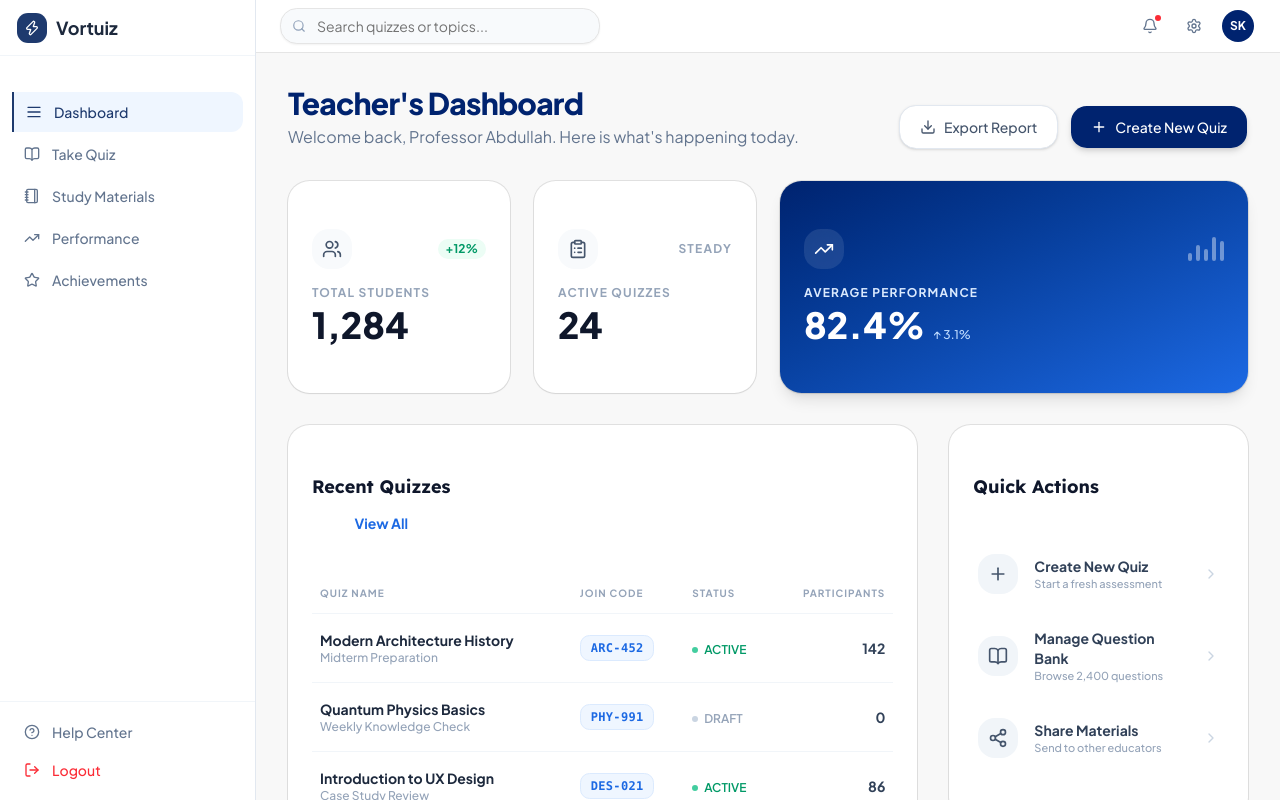
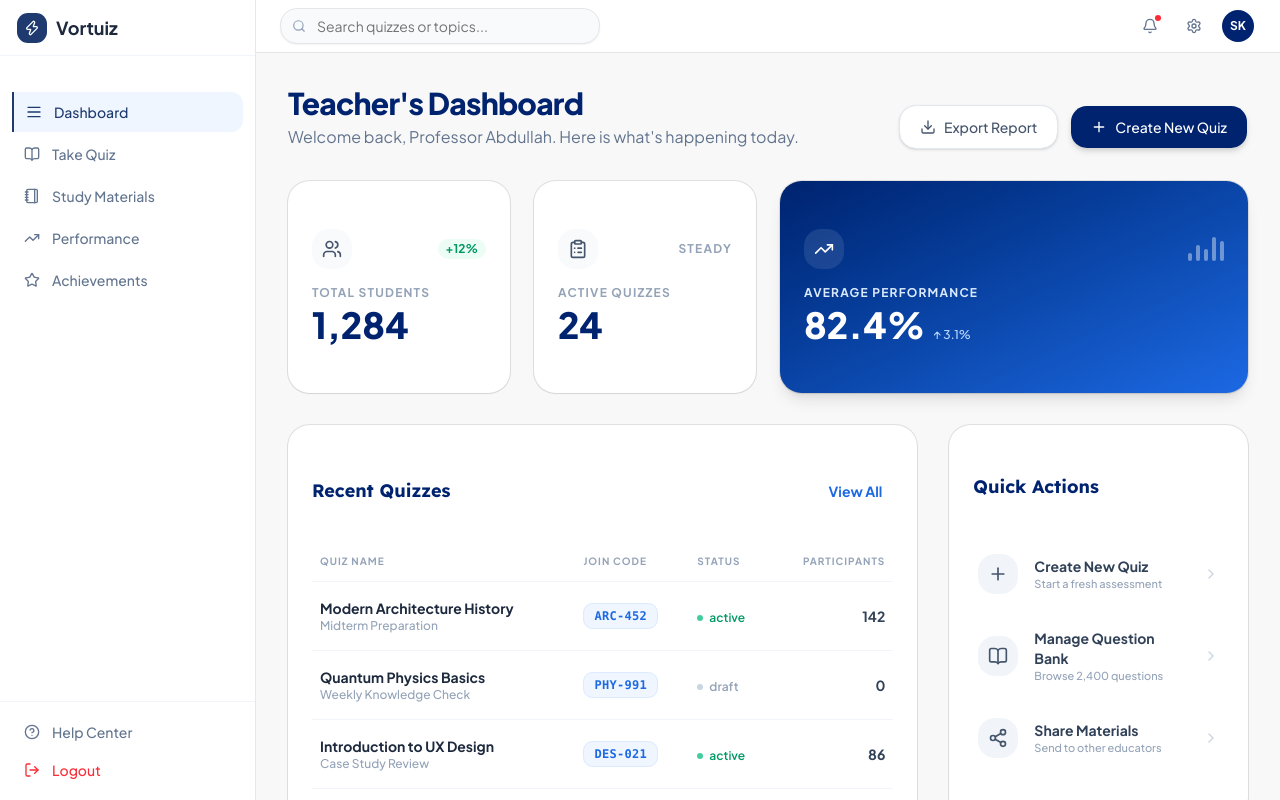
Before and after one commit to MuhammadSaimSaleem/vortuiz, a Next.js app: page /dashboard in a window 1280 px wide. Built offline with nearby package versions, Linux system fonts and the light colour scheme.

Commit message:
UI Fixes

```diff
--- a/app/(teacher)/dashboard/page.tsx
+++ b/app/(teacher)/dashboard/page.tsx
@@ -23,31 +23,21 @@ import {
   Users,
   ClipboardList,
 } from "lucide-react";
-
-// --- Types ---
-type QuizStatus = "ACTIVE" | "DRAFT";
-
-interface Quiz {
-  id: string;
-  name: string;
-  subtitle: string;
-  joinCode: string;
-  status: QuizStatus;
-  participants: number;
-}
+import { Quiz, QuizStatus } from "@/lib/data";
+import Link from "next/link";
 
 // --- Data ---
 const quizzes: Quiz[] = [
-  { id: "1", name: "Modern Architecture History", subtitle: "Midterm Preparation", joinCode: "ARC-452", status: "ACTIVE", participants: 142 },
-  { id: "2", name: "Quantum Physics Basics", subtitle: "Weekly Knowledge Check", joinCode: "PHY-991", status: "DRAFT", participants: 0 },
-  { id: "3", name: "Introduction to UX Design", subtitle: "Case Study Review", joinCode: "DES-021", status: "ACTIVE", participants: 86 },
-  { id: "4", name: "Macroeconomics 101", subtitle: "Final Semester Revision", joinCode: "ECO-111", status: "ACTIVE", participants: 312 },
+  { id: "1", name: "Modern Architecture History", subtitle: "Midterm Preparation", joinCode: "ARC-452", status: "active", participantCount: 142 },
+  { id: "2", name: "Quantum Physics Basics", subtitle: "Weekly Knowledge Check", joinCode: "PHY-991", status: "draft", participantCount: 0 },
+  { id: "3", name: "Introduction to UX Design", subtitle: "Case Study Review", joinCode: "DES-021", status: "active", participantCount: 86 },
+  { id: "4", name: "Macroeconomics 101", subtitle: "Final Semester Revision", joinCode: "ECO-111", status: "active", participantCount: 312 },
 ];
 
 // --- Sub-components ---
 
 function StatusBadge({ status }: { status: QuizStatus }) {
-  const isActive = status === "ACTIVE";
+  const isActive = status === "active";
   return (
     <span className={`inline-flex items-center gap-1.5 text-xs font-semibold ${isActive ? "text-emerald-600" : "text-brand-subtitle"}`}>
       <span className={`h-1.5 w-1.5 rounded-full ${isActive ? "bg-emerald-500 animate-pulse" : "bg-slate-300"}`} />
@@ -119,7 +109,7 @@ export default function TeacherDashboard() {
                 <Badge variant="secondary" className="bg-emerald-50 text-emerald-600 border-none font-bold">+12%</Badge>
               </div>
               <p className="text-xs font-bold uppercase tracking-widest text-brand-subtitle">Total Students</p>
-              <p className="text-4xl font-black text-slate-900 mt-1">1,284</p>
+              <p className="text-4xl font-black text-brand-navy mt-1">1,284</p>
             </CardContent>
           </Card>
 
@@ -132,7 +122,7 @@ export default function TeacherDashboard() {
                 <span className="text-xs font-bold text-brand-subtitle uppercase tracking-widest">Steady</span>
               </div>
               <p className="text-xs font-bold uppercase tracking-widest text-brand-subtitle">Active Quizzes</p>
-              <p className="text-4xl font-black text-slate-900 mt-1">24</p>
+              <p className="text-4xl font-black text-brand-navy mt-1">24</p>
             </CardContent>
           </Card>
 
@@ -161,9 +151,11 @@ export default function TeacherDashboard() {
         <div className="grid grid-cols-1 lg:grid-cols-3 gap-8">
           {/* Table Area */}
           <Card className="lg:col-span-2 border-slate-100 shadow-soft rounded-2xl h-fit">
-            <CardHeader className="px-6 pt-6 pb-2 flex-row items-center justify-between">
-              <CardTitle className="text-lg font-bold text-slate-900">Recent Quizzes</CardTitle>
+            <CardHeader className="px-6 pt-6 pb-2">
+              <div className="flex items-center justify-between">
+                <CardTitle className="text-lg font-bold text-brand-navy">Recent Quizzes</CardTitle>
                 <Button variant="link" className="text-brand-blue font-bold hover:no-underline">View All</Button>
+              </div>
             </CardHeader>
             <CardContent className="px-6 pb-6">
               <Table>
@@ -184,7 +176,7 @@ export default function TeacherDashboard() {
                       </TableCell>
                       <TableCell><JoinCodeBadge code={quiz.joinCode} /></TableCell>
                       <TableCell><StatusBadge status={quiz.status} /></TableCell>
-                      <TableCell className="text-right text-sm font-bold text-slate-700">{quiz.participants}</TableCell>
+                      <TableCell className="text-right text-sm font-bold text-slate-700">{quiz.participantCount}</TableCell>
                     </TableRow>
                   ))}
                 </TableBody>
@@ -196,15 +188,16 @@ export default function TeacherDashboard() {
           <div className="space-y-6">
             <Card className="border-slate-100 shadow-soft rounded-2xl">
               <CardHeader className="px-6 pt-6 pb-4">
-                <CardTitle className="text-lg font-bold text-slate-900">Quick Actions</CardTitle>
+                <CardTitle className="text-lg font-bold text-brand-navy">Quick Actions</CardTitle>
               </CardHeader>
               <CardContent className="px-4 pb-6 space-y-2">
                 {[
-                  { icon: Plus, label: "Create New Quiz", sub: "Start a fresh assessment" },
-                  { icon: BookOpen, label: "Manage Question Bank", sub: "Browse 2,400 questions" },
-                  { icon: Share2, label: "Share Materials", sub: "Send to other educators" },
-                ].map(({ icon: Icon, label, sub }) => (
-                  <button key={label} className="flex w-full items-center gap-4 rounded-xl p-3 hover:bg-slate-50 transition-all group border border-transparent hover:border-slate-100">
+                  { icon: Plus, label: "Create New Quiz", sub: "Start a fresh assessment", link: "/quiz/create" },
+                  { icon: BookOpen, label: "Manage Question Bank", sub: "Browse 2,400 questions", link: "/question-bank" },
+                  { icon: Share2, label: "Share Materials", sub: "Send to other educators", link: "/share-material" },
+                ].map(({ icon: Icon, label, sub, link}) => (
+                  <button key={label} className="flex w-full items-center rounded-xl p-3 hover:bg-slate-50 transition-all group border border-transparent hover:border-slate-100">
+                    <Link href={link} className="flex w-full items-center gap-4">
                       <div className="flex h-10 w-10 shrink-0 items-center justify-center rounded-xl bg-slate-100 group-hover:bg-brand-blue/10 transition-colors">
                         <Icon className="h-5 w-5 text-slate-600 group-hover:text-brand-blue" />
                       </div>
@@ -213,6 +206,7 @@ export default function TeacherDashboard() {
                         <p className="text-[11px] text-brand-subtitle font-medium">{sub}</p>
                       </div>
                       <ChevronRight className="h-4 w-4 text-slate-300 group-hover:text-slate-500" />
+                    </Link>
                   </button>
                 ))}
               </CardContent>
@@ -220,7 +214,7 @@ export default function TeacherDashboard() {
 
             <Card className="border-slate-100 shadow-soft rounded-2xl">
               <CardHeader className="px-6 pt-6 pb-4">
-                <CardTitle className="text-lg font-bold text-slate-900">Engagement Insights</CardTitle>
+                <CardTitle className="text-lg font-bold text-brand-navy">Engagement Insights</CardTitle>
               </CardHeader>
               <CardContent className="px-6 pb-6">
                 <div className="flex items-center gap-5 mb-6">
--- a/app/(teacher)/resource-library/page.tsx
+++ b/app/(teacher)/resource-library/page.tsx
@@ -492,7 +492,7 @@ export default function ResourceLibrary() {
   const [folders,   setFolders]   = useState<FolderType[]>(INITIAL_FOLDERS);
 
   // UI state
-  const [sidebarOpen, setSidebarOpen] = useState<boolean>(false);
+  const [sidebarOpen, setSidebarOpen] = useState<boolean>(true);
   const [viewMode,        setViewMode]        = useState<ViewMode>("grid");
   const [search,          setSearch]          = useState("");
   const [sortBy,          setSortBy]          = useState<SortOption>("recently_added");
--- a/app/(teacher)/student-directory/page.tsx
+++ b/app/(teacher)/student-directory/page.tsx
@@ -550,7 +550,7 @@ export default function StudentRoster() {
               {/* Export */}
               <Button
                 variant="outline"
-                className="text-sm font-medium border-border bg-white"
+                className="h-11 px-5 gap-2 border-slate-200 text-slate-600 rounded-xl hover:bg-slate-50 shadow-sm"
                 onClick={() => exportToCSV(filtered)}
               >
                 <Download className="w-4 h-4 mr-2" />
@@ -559,7 +559,7 @@ export default function StudentRoster() {
 
               {/* Message Students */}
               <Button
-                className="bg-brand-navy text-white text-sm font-semibold px-5 hover:bg-brand-blue transition-colors"
+                className="h-11 px-5 gap-2 bg-brand-navy hover:bg-brand-navy/90 text-white rounded-xl shadow-md transition-all"
                 onClick={handleMessageStudents}
               >
                 <Mail className="w-4 h-4 mr-2" />
--- a/lib/data.ts
+++ b/lib/data.ts
@@ -24,14 +24,16 @@ export type QuizStatus = 'active' | 'draft' | 'archived';
 
 export interface Quiz {
   id: string;
-  instructor_id: string;
-  title: string;
-  description: string;
-  join_code: string; // e.g., "ARC-452"
+  name?: string;
+  subtitle?: string;
+  instructorId?: string;
+  title?: string;
+  description?: string;
+  joinCode: string; // e.g., "ARC-452"
   status: QuizStatus;
-  participant_count: number;
-  created_at: string;
-  subject_category: string;
+  participantCount?: number;
+  createdAt?: string;
+  subjectCategory?: string;
 }
 
 export interface Question {
```
Lines whose indentation alone changed are shown as unchanged.
